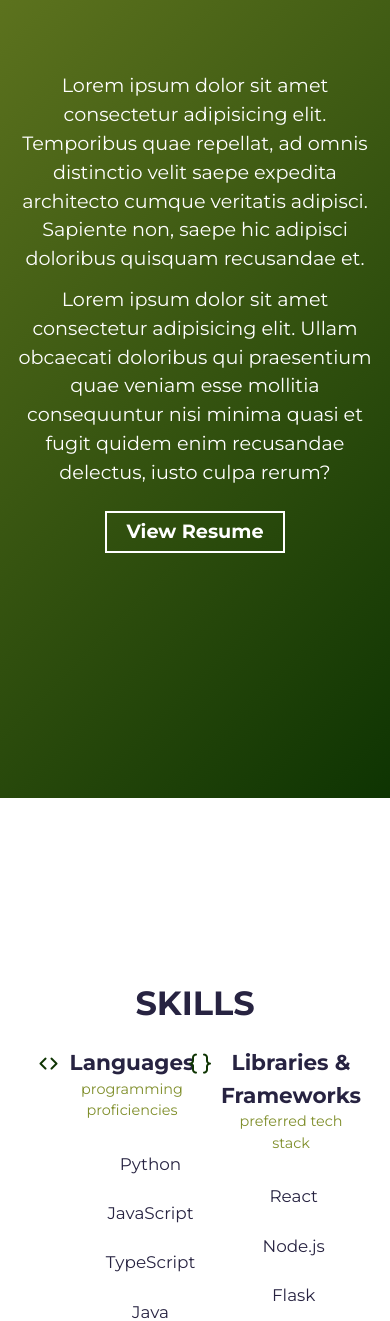
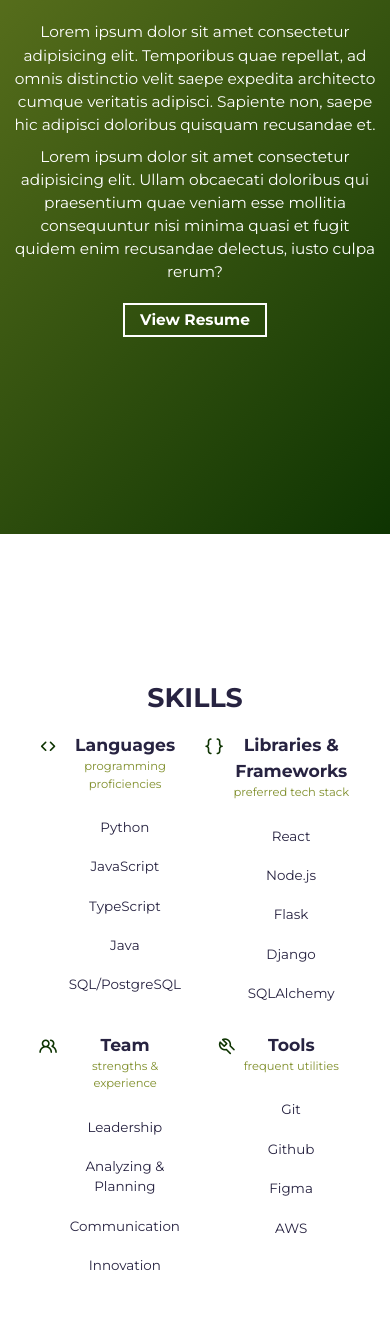
Before and after one commit to gmacfarq/portfolio-website, a Flask app: page / in a window 390 px wide. Shown: the part 1377-2698 px from the top of the page. Run offline with Flask 3, Linux system fonts and the light colour scheme; some libraries are stand-ins or nearby versions.

Commit message:
resizing things again

```diff
--- a/static/css/main.css
+++ b/static/css/main.css
@@ -15,6 +15,12 @@
 html {
     font-size: 75%;
     scroll-behavior: smooth
+}
+
+@media(max-width: 37.5em) {
+    html {
+        font-size: 60%;
+    }
 }
 
 body {
@@ -408,7 +414,7 @@ section {
 section .row {
     display: grid;
     gap: 2rem;
-    grid-template-columns: 1fr 2fr;
+    grid-template-columns: 1.5fr 2fr;
     grid-template-rows: 1fr;
     padding: 0 1.5rem
 }
@@ -1041,7 +1047,9 @@ section .row span {
 
 #projects .project-wrapper-image {
     width: 90%;
-    margin: 0 auto
+    display: flex;
+    align-items: center;
+    margin: 0 auto;
 }
 
 @media(max-width: 75em) {
```
